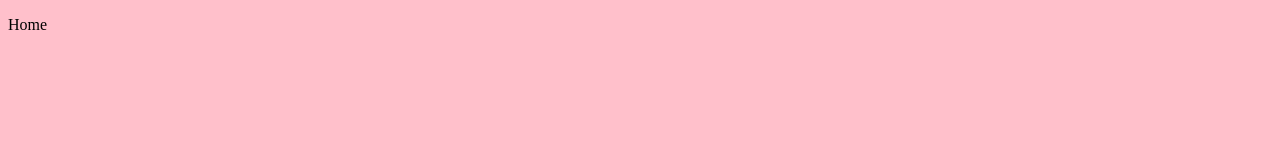
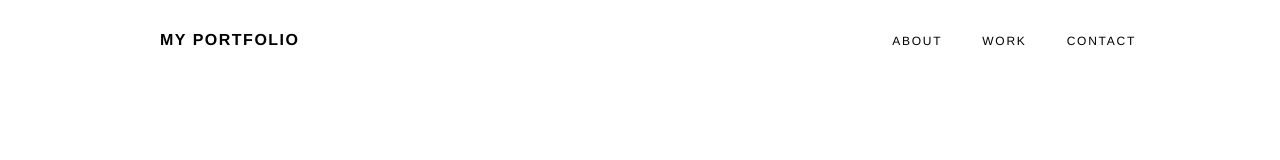
Before and after one commit to matteoaricci/portfoliov2, a Gatsby site: page / in a window 1280 px wide. Built offline with nearby package versions, Linux system fonts and the light colour scheme; Gatsby itself is replaced by a stand-in of ours.

Commit message:
header formatted

```diff
--- a/src/components/header.js
+++ b/src/components/header.js
@@ -1,42 +1,25 @@
 import { Link } from "gatsby"
-import PropTypes from "prop-types"
 import React from "react"
 
-const Header = ({ siteTitle }) => (
-  <header
-    style={{
-      background: `rebeccapurple`,
-      marginBottom: `1.45rem`,
-    }}
-  >
-    <div
-      style={{
-        margin: `0 auto`,
-        maxWidth: 960,
-        padding: `1.45rem 1.0875rem`,
-      }}
-    >
-      <h1 style={{ margin: 0 }}>
-        <Link
-          to="/"
-          style={{
-            color: `white`,
-            textDecoration: `none`,
-          }}
-        >
-          {siteTitle}
-        </Link>
-      </h1>
+const Header = () => (
+  <header>
+    <div className='container'>
+     <div className='inner-header'>
+
+      <div className='logo'>
+        <Link to='/'>MY PORTFOLIO</Link>
+      </div>
+      <div className='navigation'>
+        <nav>
+          <Link to='/about'>About</Link>
+          <Link to='/work'>Work</Link>
+          <Link to='/contact'>Contact</Link>
+        </nav>
+      </div>
+
+     </div>
     </div>
   </header>
 )
 
-Header.propTypes = {
-  siteTitle: PropTypes.string,
-}
-
-Header.defaultProps = {
-  siteTitle: ``,
-}
-
 export default Header
--- a/src/pages/index.js
+++ b/src/pages/index.js
@@ -1,7 +1,12 @@
 import React from "react"
 import '../styles/styles.scss'
+
+// Import Components
+import Header from '../components/Header'
 const IndexPage = () => (
-  <p>Home</p>
+  <div>
+    <Header />
+  </div>
 )
 
 export default IndexPage
--- a/src/styles/styles.scss
+++ b/src/styles/styles.scss
@@ -1,3 +1,72 @@
-body {
-    background: pink;
+$font: "Helvetica Neue", 'Segoe UI', Tahoma, Geneva, Verdana, sans-serif;
+
+// Color
+$white: #fff;
+$black: #000;
+$maroon: #83333e;
+$off-white: #f2f4f5;
+
+html, body {
+    font-family: $font;
+    font-size: 16px;
 }
+
+.container {
+    width: 1640px;
+    min-width: 1640px;
+    margin: 0 auto;
+    @media(max-width: 1440px) {
+        width: 1280px;
+        min-width: 1280px;
+    };
+    @media (max-width: 1280px) {
+        width: 976px;
+        min-width: 976px;
+    };
+    @media (max-width: 976px) {
+        width: 768px;
+        min-width: 768px;
+    };
+}
+
+// Header
+header {
+    height: 80px;
+    width: 100%;
+    position: absolute;
+    top: 0px;
+    z-index: 10;
+
+    .inner-header {
+        display: flex;
+        align-items: center;
+        justify-content: space-between;
+        height: 80px;
+
+        .logo {
+
+            a {
+                font-weight: 700;
+                text-decoration: none;
+                letter-spacing: 1.5px;
+                color: $black;
+            }
+        }
+
+        .navigation {
+            nav {
+                a {
+                    margin: 0 20px;
+                    text-decoration: none;
+                    letter-spacing: 1.75px;
+                    text-transform: uppercase;
+                    font-size: 0.75rem;
+                    color: $black;
+                    &:last-child {
+                        margin-right: 0px;
+                    }
+                }
+            }
+        }
+    }
+}
```
